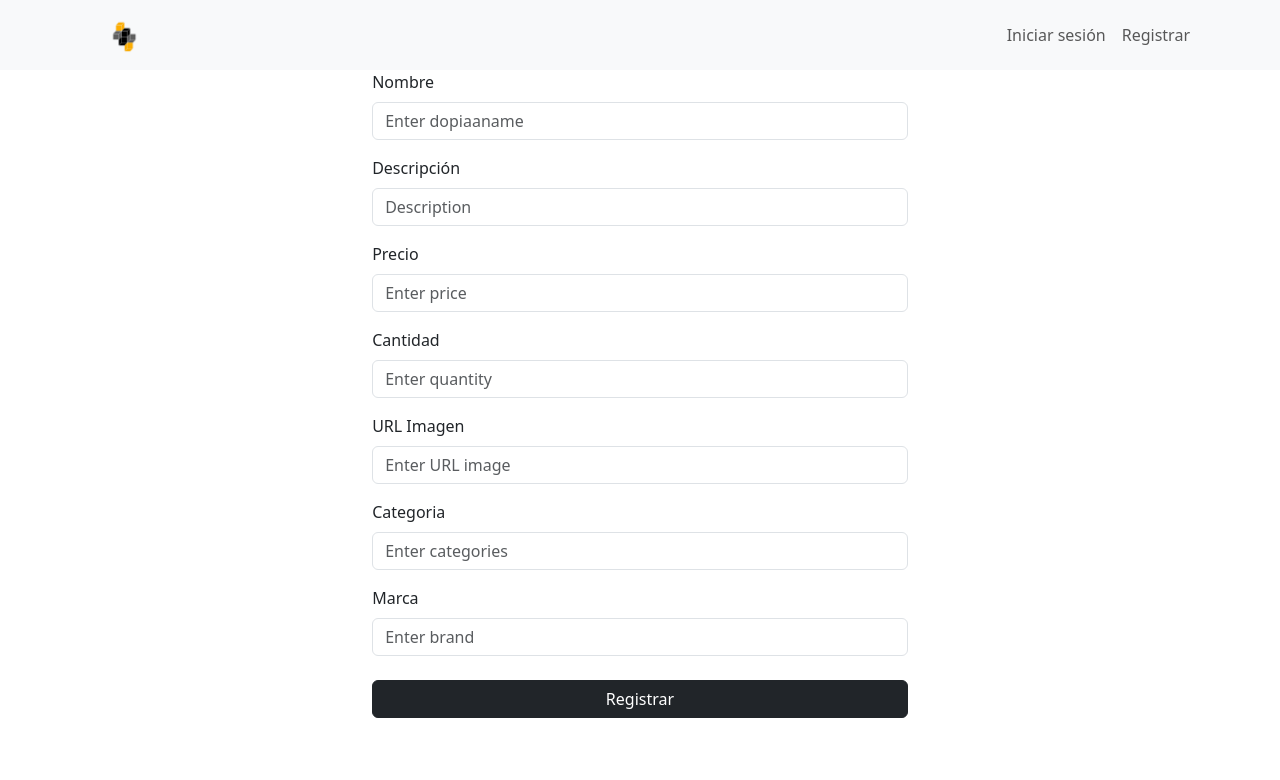
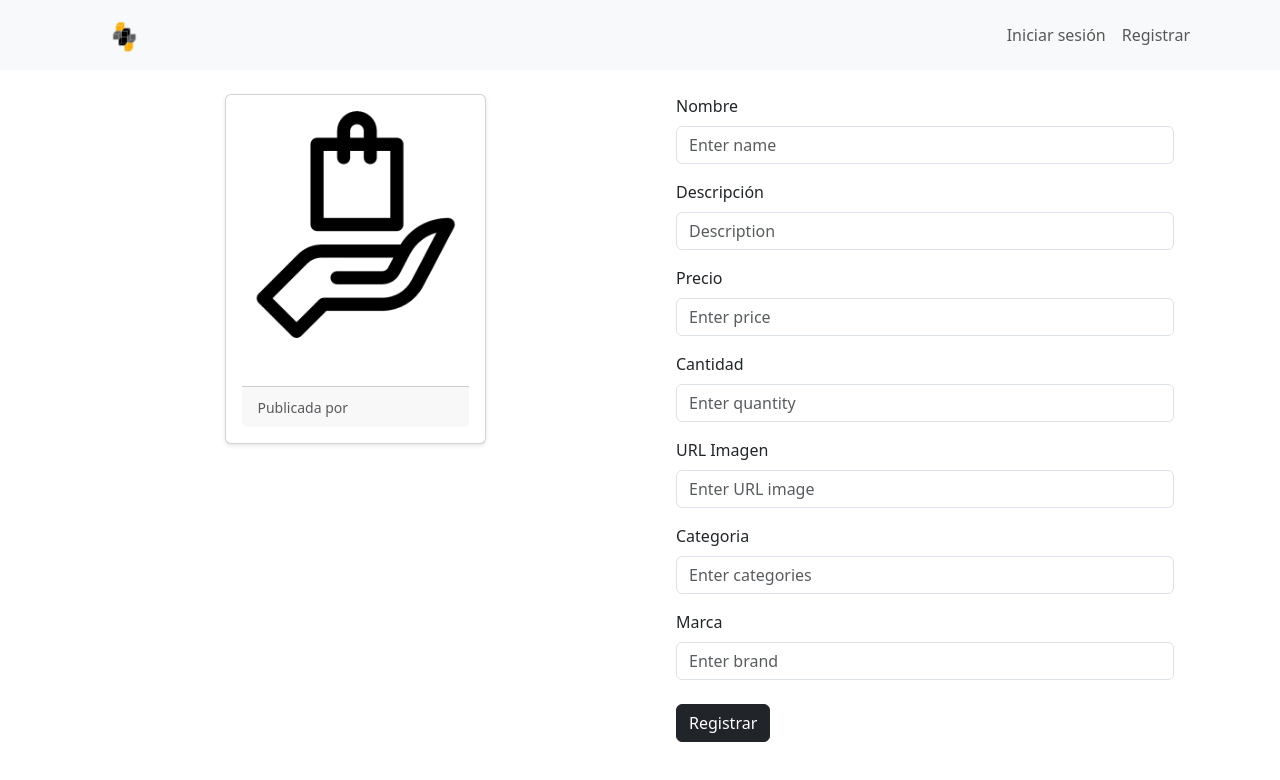
Before and after one commit to josealexanderdrt/marketplace-frontend, a React (Vite) app: page /addproduct in a window 1280 px wide. Shown: the top 780 px of the page. Built offline with nearby package versions, Linux system fonts and the light colour scheme; no server answers.

Commit message:
merch list

```diff
--- a/src/components/AddNewProduct.jsx
+++ b/src/components/AddNewProduct.jsx
@@ -1,6 +1,6 @@
 import { useContext, useState } from "react";
 import Button from "react-bootstrap/Button";
-import Form from "react-bootstrap/Form";
+import { Form, Row, Col } from "react-bootstrap";
 import { useNavigate } from "react-router-dom";
 import { useAuth0 } from "@auth0/auth0-react";
 import { Container } from "react-bootstrap";
@@ -10,15 +10,14 @@ import { ToastContainer, toast, Bounce } from "react-toastify";
 import "react-toastify/dist/ReactToastify.css";
 import google_aut from "../../src/assets/image/google_aut.png";
 import "./FormRegister.css";
-
+import PreviewProduct from "../components/PreviewProduct.jsx";
 
 
 const AddNewProduct = () => {
+  const { getMyProducts } = useContext(StoreContext);
 
-  const { getMyProducts} = useContext(StoreContext);
-
-  const { myProducts, setMyProducts,  } = useContext(StoreContext);
-  const { userId } = useContext(StoreContext);
+  const { myProducts, setMyProducts } = useContext(StoreContext);
+  const { userId,username } = useContext(StoreContext);
 
   const [name, setName] = useState("");
   const [description, setDescription] = useState("");
@@ -29,13 +28,22 @@ const AddNewProduct = () => {
   const [id_categories, setId_categories] = useState("");
   const [id_brand, setId_brand] = useState("");
 
-
   const navigate = useNavigate();
+  console.log("hola estoy aqui");
 
   const handleSubmit = (e) => {
     e.preventDefault();
 
-    if (!name || !description || !price || !quantity || !url_image  || !id_categories || !id_brand) {
+
+    if (
+      !name ||
+      !description ||
+      !price ||
+      !quantity ||
+      !url_image ||
+      !id_categories ||
+      !id_brand
+    ) {
       toast.error("Todos los campos son obligatorios", {
         position: "top-center",
         autoClose: 3000,
@@ -50,9 +58,8 @@ const AddNewProduct = () => {
       return;
     }
 
-
     const nuevoProducto = {
-      product:{
+      product: {
         name: name,
         description: description,
         price: price,
@@ -60,12 +67,9 @@ const AddNewProduct = () => {
         url_image: url_image,
         id_user: userId,
         id_categories: id_categories,
-      id_brand: id_brand
-    }
+        id_brand: id_brand,
+      },
     };
-
-
-
 
     productAdd(nuevoProducto)
       .then((response) => {
@@ -101,26 +105,32 @@ const AddNewProduct = () => {
           transition: Bounce,
         });
       });
-
-      console.log(userId, "user id ")
-      console.log("ID DEL USUARUIO")
   };
 
   return (
+    <>
+    <Container>
+      <section className="row">
+        <div className="col-12 col-md-6">
+        <PreviewProduct
+        name= {name}
+        description={description}
+        price= {price}
+        url_image= {url_image}
+        username={username}
+        />
+        </div>
 
-
-    <Container className="box_daddy_form">
-
-
+        <div className="col-12 col-md-6">
           <Form
-        className="form_login d-flex justify-content-center flex-column formulario"
             onSubmit={handleSubmit}
+            className="m-2 p-3"
           >
             <Form.Group className="mb-3" controlId="formBasicName">
               <Form.Label>Nombre</Form.Label>
               <Form.Control
                 type="text"
-            placeholder="Enter dopiaaname"
+                placeholder="Enter name"
                 onChange={(e) => setName(e.target.value)}
                 value={name}
               />
@@ -166,7 +176,6 @@ const AddNewProduct = () => {
               />
             </Form.Group>
 
-
             <Form.Group className="mb-3" controlId="formBasicAddress">
               <Form.Label>Categoria</Form.Label>
               <Form.Control
@@ -195,8 +204,11 @@ const AddNewProduct = () => {
               Registrar
             </Button>
           </Form>
+        </div>
+      </section>
+      </Container>
       <ToastContainer />
-    </Container>
+ </>
   );
 };
 
--- /dev/null
+++ b/src/components/PreviewProduct.jsx
@@ -0,0 +1,37 @@
+import React, { useState, useEffect } from "react";
+import { Container, Card } from "react-bootstrap";
+import addproductimg from "../assets/image/addproduct.png"
+
+const PreviewProduct = ({ name, description, price, url_image, username }) => {
+  const [image, setImage] = useState(addproductimg);
+
+  useEffect(() => {
+    if (url_image) {
+      setImage(url_image);
+    }
+  }, [url_image]);
+
+
+  return (
+    <Container className=" align-items-center d-flex justify-content-center pt-4 ">
+      <Card className="photo w-50 p-3  center-block " style={{ width: "16rem" }} >
+        <Card.Img
+          variant="top"
+          src={image}
+          style={{ width: "100%", height: "100%", objectFit: "cover" }}
+          alt={name}
+        />
+        <Card.Body>
+          <Card.Title>{name}</Card.Title>
+          <Card.Text>{description}</Card.Text>
+          <Card.Text>{price}</Card.Text>
+        </Card.Body>
+        <Card.Footer>
+          <small className="text-muted">Publicada por {username}</small>
+        </Card.Footer>
+      </Card>
+    </Container>
+  );
+};
+
+export default PreviewProduct
--- a/src/views/AddProduct.jsx
+++ b/src/views/AddProduct.jsx
@@ -1,8 +1,10 @@
 import React from "react";
 import { useEffect, useState } from "react";
 import AddNewProduct from "../components/AddNewProduct.jsx";
+import PreviewProduct from "../components/PreviewProduct.jsx";
 import { addPost } from "../components/services/postService.js";
 import { ToastContainer, toast, Bounce } from "react-toastify";
+import { Container } from "react-bootstrap";
 
 const AddProduct = () => {
   const [posts, setPosts] = useState([]);
@@ -39,11 +41,11 @@ const AddProduct = () => {
   };
 
   return (
-    <div>
+   <>
       <AddNewProduct createProduct={createProduct} />
 
       <ToastContainer />
-    </div>
+      </>
   );
 };
 
```
Also changed, not shown: src/assets/image/addproduct.png (added). Lines whose indentation alone changed are shown as unchanged.
